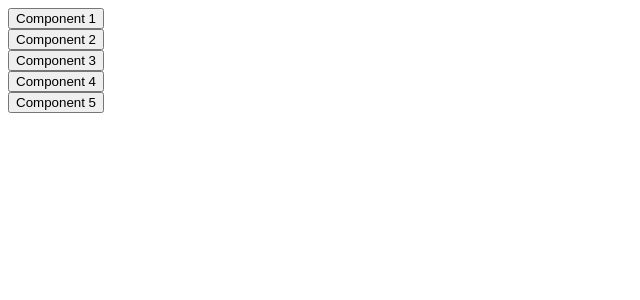
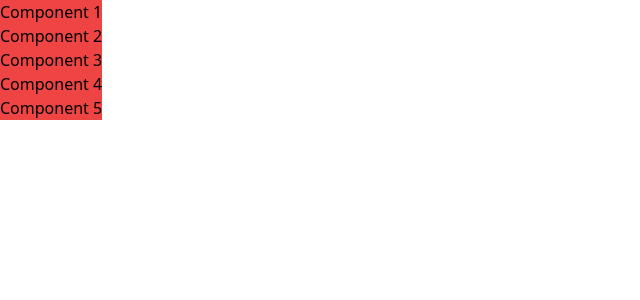
Before and after one commit to muneeb706/react-concepts, a React (Create React App) app in the folder lazy-loading/: page / in a window 1280 px wide. Shown: the top 300 px of the page, without its empty margins (0-640 px from the left). Built offline with nearby package versions, Linux system fonts and the light colour scheme.

Commit message:
feat(src): Tailwind CSS Setup
tailwind css package configured.

```diff
--- a/lazy-loading/package.json
+++ b/lazy-loading/package.json
@@ -9,7 +9,7 @@
     "prop-types": "^15.8.1",
     "react": "^18.2.0",
     "react-dom": "^18.2.0",
-    "react-scripts": "5.0.1",
+    "react-scripts": "^5.0.1",
     "web-vitals": "^2.1.4"
   },
   "scripts": {
@@ -35,5 +35,8 @@
       "last 1 firefox version",
       "last 1 safari version"
     ]
+  },
+  "devDependencies": {
+    "tailwindcss": "^3.2.7"
   }
 }
--- a/lazy-loading/src/App.js
+++ b/lazy-loading/src/App.js
@@ -1,3 +1,4 @@
+import React from "react";
 import Button from "./Button";
 
 function App() {
--- a/lazy-loading/src/Button.js
+++ b/lazy-loading/src/Button.js
@@ -1,4 +1,4 @@
-import propTypes from "prop-types";
+import React from "react";
 
 function Button({
   children,
@@ -10,7 +10,7 @@ function Button({
   outline,
   rounded,
 }) {
-  return <button>{children}</button>;
+  return <button className="bg-red-500">{children}</button>;
 }
 
 // TODO: Use TS instead of prop types
--- a/lazy-loading/src/index.css
+++ b/lazy-loading/src/index.css
@@ -1,14 +1,5 @@
-.App {
-  text-align: center;
- }
- h1 {
-  padding: 30px;
- }
- #card-body {
-  display: inline-flex;
-  padding: 10px;
-  margin: 30px 30px;
-  border: 5px solid rgb(93, 171, 207);
-  border-radius: 8px;
-  background: lightblue;
- }
+@import "tailwindcss/base";
+
+@import "tailwindcss/components";
+
+@import "tailwindcss/utilities";
--- a/lazy-loading/src/index.js
+++ b/lazy-loading/src/index.js
@@ -1,7 +1,7 @@
 import React from "react";
 import ReactDOM from "react-dom/client";
+import "./index.css";
 import App from "./App";
-import "./index.css";
 
 const el = document.getElementById("root");
 const root = ReactDOM.createRoot(el);
--- /dev/null
+++ b/lazy-loading/tailwind.config.js
@@ -0,0 +1,8 @@
+/** @type {import('tailwindcss').Config} */
+module.exports = {
+  content: ["./src/**/*.{js,jsx,ts,tsx}"],
+  theme: {
+    extend: {},
+  },
+  plugins: [],
+};
```
